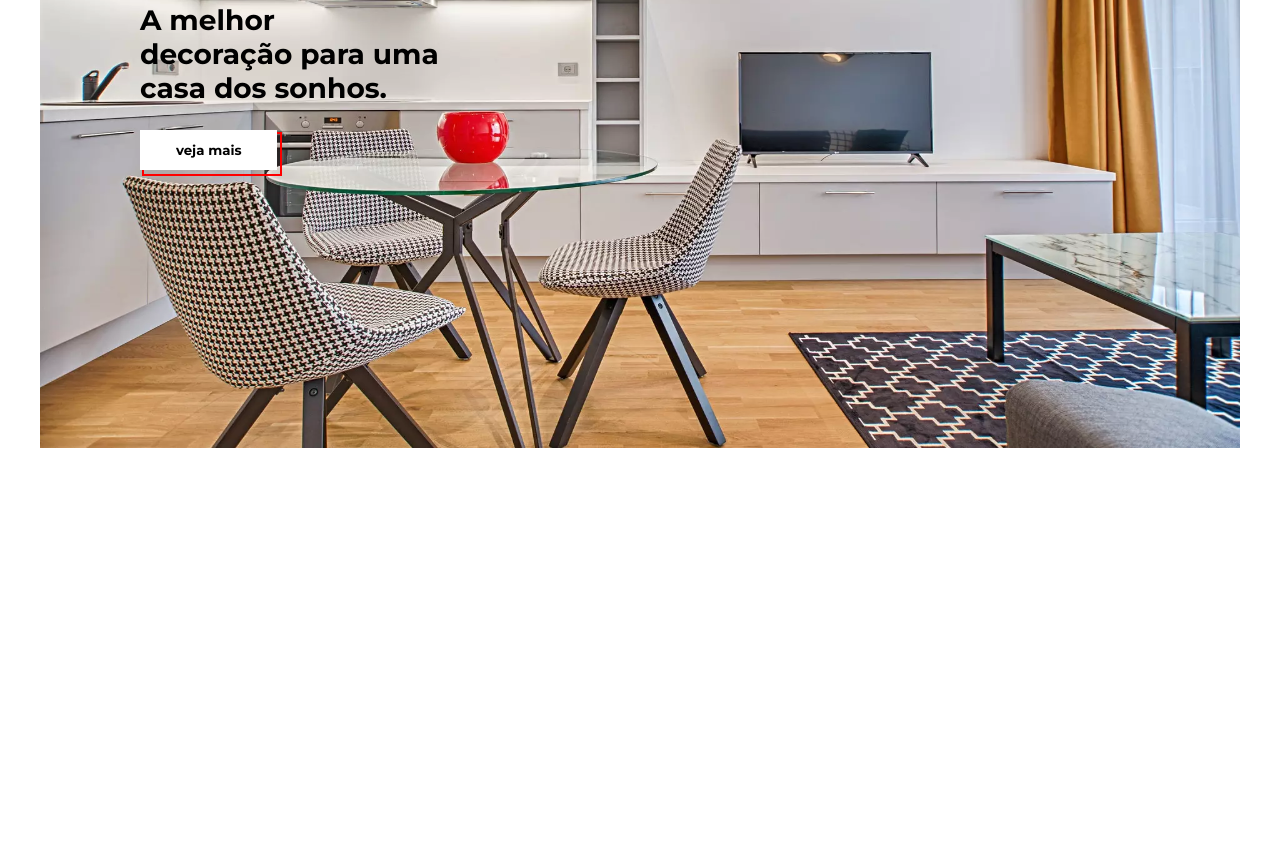
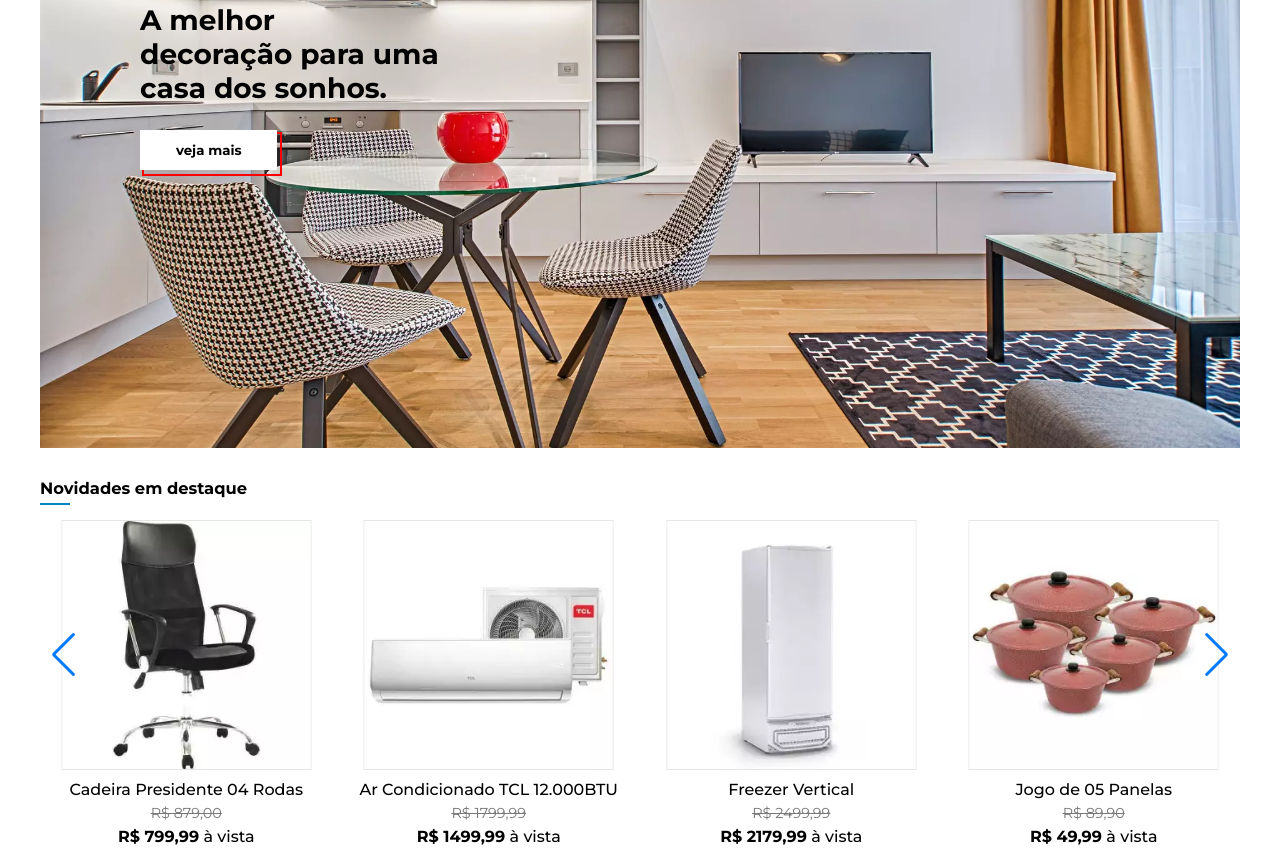
Before and after one commit to bzenky/teste_magazord, a plain HTML site: page index.html in a window 1280 px wide. Shown: the part 352-1213 px from the top of the page. Before the commit the page ends 804 px from the top, so only its background shows below. Drawn offline with nearby package versions, Linux system fonts and the light colour scheme.

Commit message:
highlights section

```diff
--- /dev/null
+++ b/assets/js/swiper.js
@@ -0,0 +1,12 @@
+var swiper = new Swiper(".mySwiper", {
+  slidesPerView: 4,
+  spaceBetween: 10,
+  navigation: {
+    nextEl: '.swiper-button-next',
+    prevEl: '.swiper-button-prev',
+  },
+  autoplay: {
+    delay: 3500,
+  },
+  loop: true,
+});
--- a/index.html
+++ b/index.html
@@ -8,7 +8,8 @@
   <meta name="description" content="Teste realizado para vaga de Front-End na Magazord">
   <meta http-equiv="X-UA-Compatible" content="IE=edge">
   <meta name="viewport" content="width=device-width, initial-scale=1.0">
-  <link href="https://fonts.googleapis.com/css2?family=Montserrat:wght@400;700;900&display=swap" rel="stylesheet">
+  <link href="https://fonts.googleapis.com/css2?family=Montserrat:wght@400;500;700;900&display=swap" rel="stylesheet">
+  <link rel="stylesheet" href="https://unpkg.com/swiper/swiper-bundle.min.css" />
   <link rel="stylesheet" href="main.css">
   <title>Teste Magazord</title>
 </head>
@@ -36,6 +37,7 @@
     </div>
   </header>
 
+  <section>
     <div class="banner">
       <img src="assets/images/banner.webp" alt="Banner principal" class="heroBanner">
       <div class="heroBannerContent">
@@ -43,7 +45,64 @@
         <button>veja mais</button>
       </div>
     </div>
+  </section>
 
+  <section>
+    <div class="swiper mySwiper highlights">
+      <div class="highlightsContainer">
+        <h3 class="highlightsTitle">Novidades em destaque</h3>
+        <hr>
+      </div>
+      <div class="swiper-wrapper">
+        <div class="swiper-slide">
+          <img src="assets/images/aparador-buffet.webp" alt="Aparador Buffet">
+          <div class="productDescription">
+            <span class="productTitle">Aparador Buffet</span>
+            <span class="oldPrice"><s>R$ 437,90</s></span>
+            <span class="actualPrice"><strong>R$ 379,99</strong> à vista</span>
+          </div>
+        </div>
+        <div class="swiper-slide">
+          <img src="assets/images/cadeira-presidente.webp" alt="Cadeira Presidente">
+          <div class="productDescription">
+            <span class="productTitle">Cadeira Presidente 04 Rodas</span>
+            <span class="oldPrice"><s>R$ 879,00</s></span>
+            <span class="actualPrice"><strong>R$ 799,99</strong> à vista</span>
+          </div>
+        </div>
+        <div class="swiper-slide">
+          <img src="assets/images/ar-condicionado.webp" alt="Ar Condicionado TCL">
+          <div class="productDescription">
+            <span class="productTitle">Ar Condicionado TCL 12.000BTU</span>
+            <span class="oldPrice"><s>R$ 1799,99</s></span>
+            <span class="actualPrice"><strong>R$ 1499,99</strong> à vista</span>
+          </div>
+        </div>
+        <div class="swiper-slide">
+          <img src="assets/images/freezer-vertical-575l.webp" alt="Freezer Vertical">
+          <div class="productDescription">
+            <span class="productTitle">Freezer Vertical</span>
+            <span class="oldPrice"><s>R$ 2499,99</s></span>
+            <span class="actualPrice"><strong>R$ 2179,99</strong> à vista</span>
+          </div>
+        </div>
+        <div class="swiper-slide">
+          <img src="assets/images/jogo-panelas.webp" alt="Jogo de Panelas">
+          <div class="productDescription">
+            <span class="productTitle">Jogo de 05 Panelas</span>
+            <span class="oldPrice"><s>R$ 89,90</s></span>
+            <span class="actualPrice"><strong>R$ 49,99</strong> à vista</span>
+          </div>
+        </div>
+      </div>
+      <div class="swiper-button-prev"></div>
+      <div class="swiper-button-next"></div>
+    </div>
+  </section>
+
+
+  <script src="https://unpkg.com/swiper/swiper-bundle.min.js"></script>
+  <script src="assets/js/swiper.js"></script>
 </body>
 
 </html>
--- a/main.scss
+++ b/main.scss
@@ -11,4 +11,4 @@
   margin: 0 auto;
 }
 
-@import 'partials/header', 'partials/heroBanner';
+@import 'partials/header', 'partials/heroBanner', 'partials/swiper';
--- /dev/null
+++ b/partials/_swiper.scss
@@ -0,0 +1,83 @@
+html,
+body {
+  position: relative;
+  height: 100%;
+}
+
+body {
+  font-family: 'Montserrat', sans-serif;
+  font-size: 14px;
+  color: #000;
+  margin: 0;
+  padding: 0;
+}
+
+.swiper {
+  width: 100%;
+  max-width: 1200px;
+  height: fit-content;
+  padding: 15px 0;
+
+
+  .highlightsContainer {
+    padding: 15px 0;
+
+    .highlightsTitle {
+      margin-bottom: 5px;
+    }
+
+    hr {
+      width: 30px;
+      height: 2px;
+      border: 1px solid rgb(4, 130, 198);
+    }
+  }
+
+  .swiper-slide {
+    text-align: center;
+    font-size: 1rem;
+    cursor: pointer;
+
+    display: -webkit-box;
+    display: -ms-flexbox;
+    display: -webkit-flex;
+    display: flex;
+    flex-direction: column;
+    -webkit-box-pack: center;
+    -ms-flex-pack: center;
+    -webkit-justify-content: center;
+    justify-content: center;
+    -webkit-box-align: center;
+    -ms-flex-align: center;
+    -webkit-align-items: center;
+    align-items: center;
+
+    img {
+      border: 1px solid rgb(0 0 0 / .1);
+      width: 250px;
+      object-fit: cover;
+    }
+
+    .productDescription {
+
+      span {
+        display: block;
+      }
+
+      .productTitle {
+        margin-top: 10px;
+        font-weight: 500;
+      }
+
+      .oldPrice {
+        margin: 5px 0;
+        font-size: .9rem;
+        color: rgb(121, 121, 121);
+      }
+
+      .actualPrice {
+        font-weight: 500;
+      }
+    }
+  }
+}
```
Also changed, not shown: assets/images/aparador-buffet.webp (added), assets/images/ar-condicionado.webp (added), assets/images/cadeira-presidente.webp (added), assets/images/freezer-vertical-575l.webp (added), assets/images/jogo-panelas.webp (added), main.css, 1 other file. Lines whose indentation alone changed are shown as unchanged.
